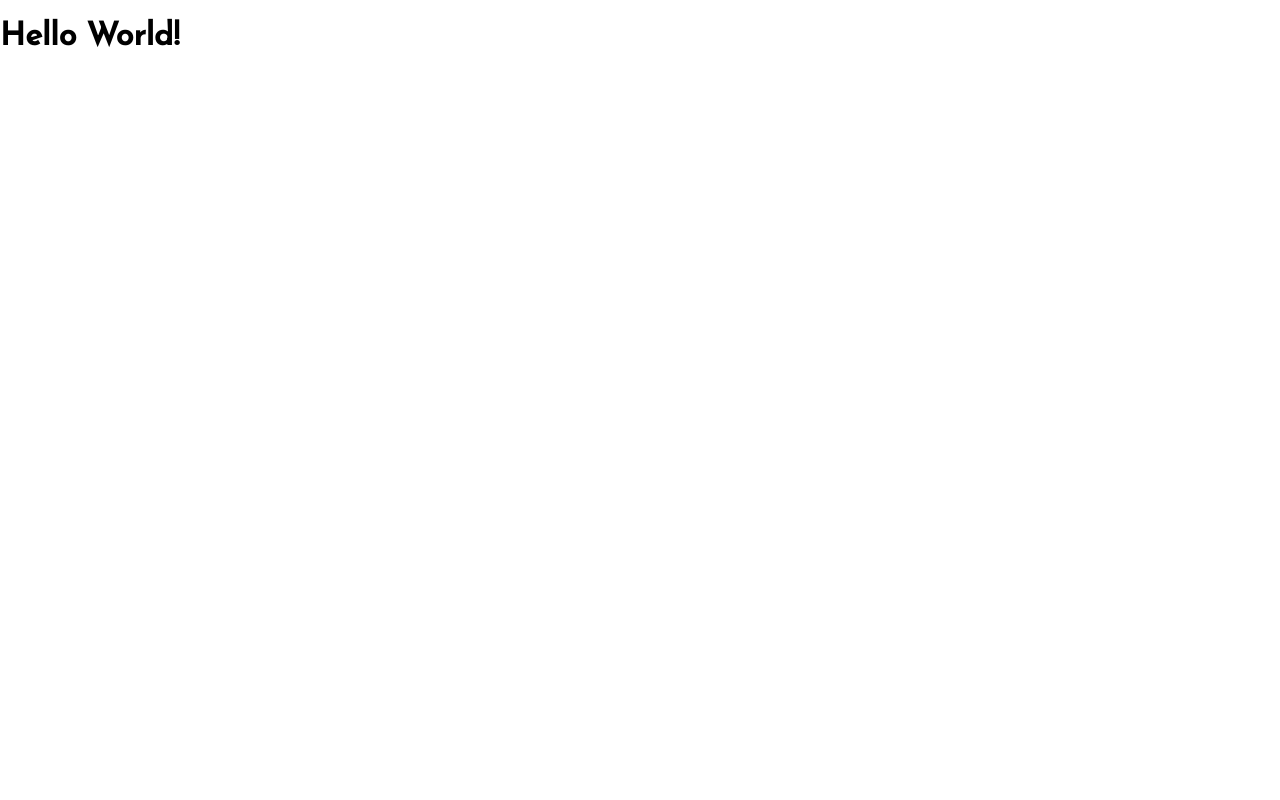
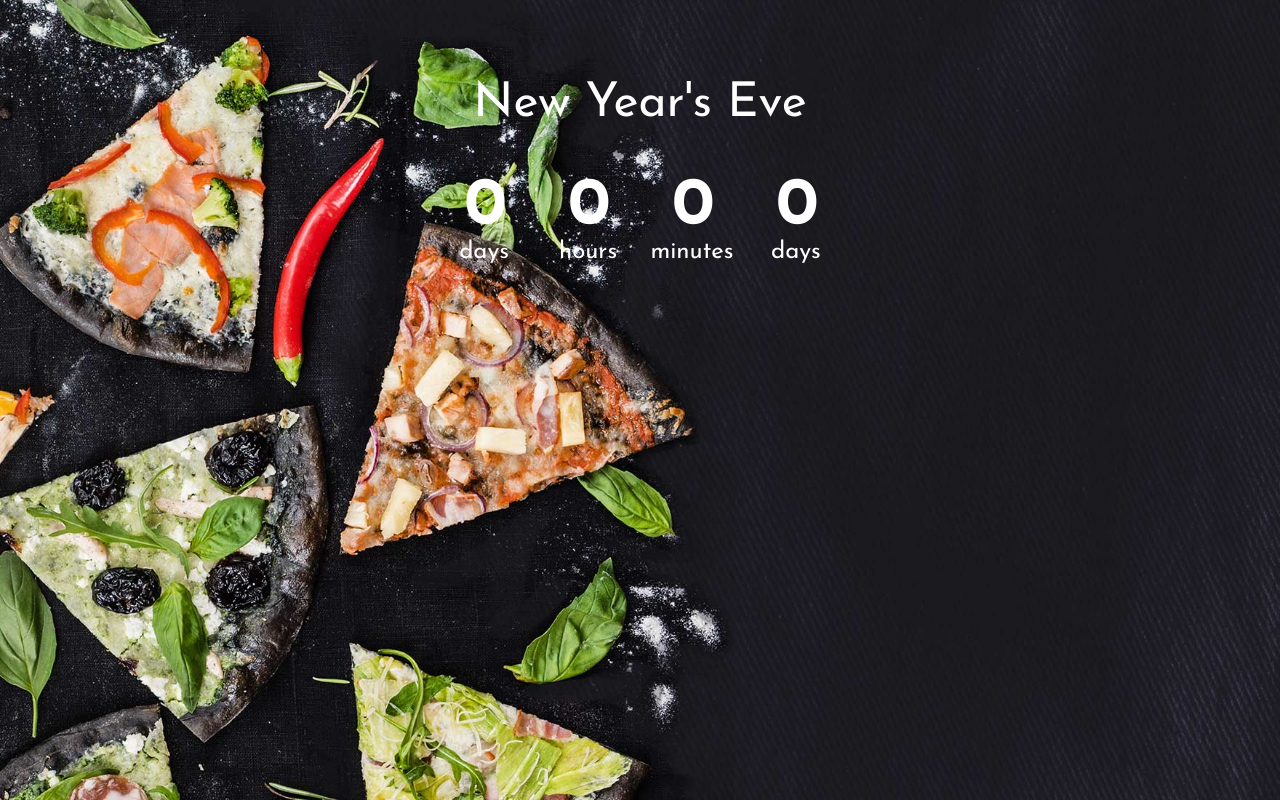
Before and after one commit to abdulsamadayoade/countdown-timer, a plain HTML site: page index.html in a window 1280 px wide. Drawn offline with Linux system fonts and the light colour scheme.

Commit message:
Add styles

```diff
--- a/index.html
+++ b/index.html
@@ -9,6 +9,25 @@
     <script src="app.js"></script>
 </head>
 <body>
-    <h1>Hello World!</h1>
+    <h1>New Year's Eve</h1>
+
+    <div class="countdown-container">
+        <div class="countdown days-container">
+            <p class="big-text" id="days">0</p>
+            <span>days</span>
+        </div>
+        <div class="countdown hours-container">
+            <p class="big-text" id="hours">0</p>
+            <span>hours</span>
+        </div>
+        <div class="countdown minutes-container">
+            <p class="big-text" id="minutes">0</p>
+            <span>minutes</span>
+        </div>
+        <div class="countdown seconds-container">
+            <p class="big-text" id="seconds">0</p>
+            <span>days</span>
+        </div>
+    </div>
 </body>
 </html>
--- a/style.css
+++ b/style.css
@@ -1,8 +1,42 @@
 * {
+    margin: 0;
+    padding: 0;
     box-sizing: border-box;
 }
 
 body {
+    background-image: url("bg.jpg");
+    background-size: cover;
+    height: 100vh;
     font-family: "Josefin Sans", sans-serif;
     margin: 0;
+    color: #fff;
+    display: flex;
+    align-items: center;
+    flex-direction: column;
 }
+
+h1 {
+    font-weight: normal;
+    font-size: 3rem;
+    margin: 5rem 0 3rem;
+}
+
+.countdown-container {
+    display: flex;
+}
+
+.big-text {
+    font-weight: bold;
+    font-size: 4rem;
+    line-height: 1;
+    margin: 0 2rem;
+}
+
+.countdown {
+    text-align: center;
+}
+
+.countdown span {
+    font-size: 1.5rem;
+}
```
